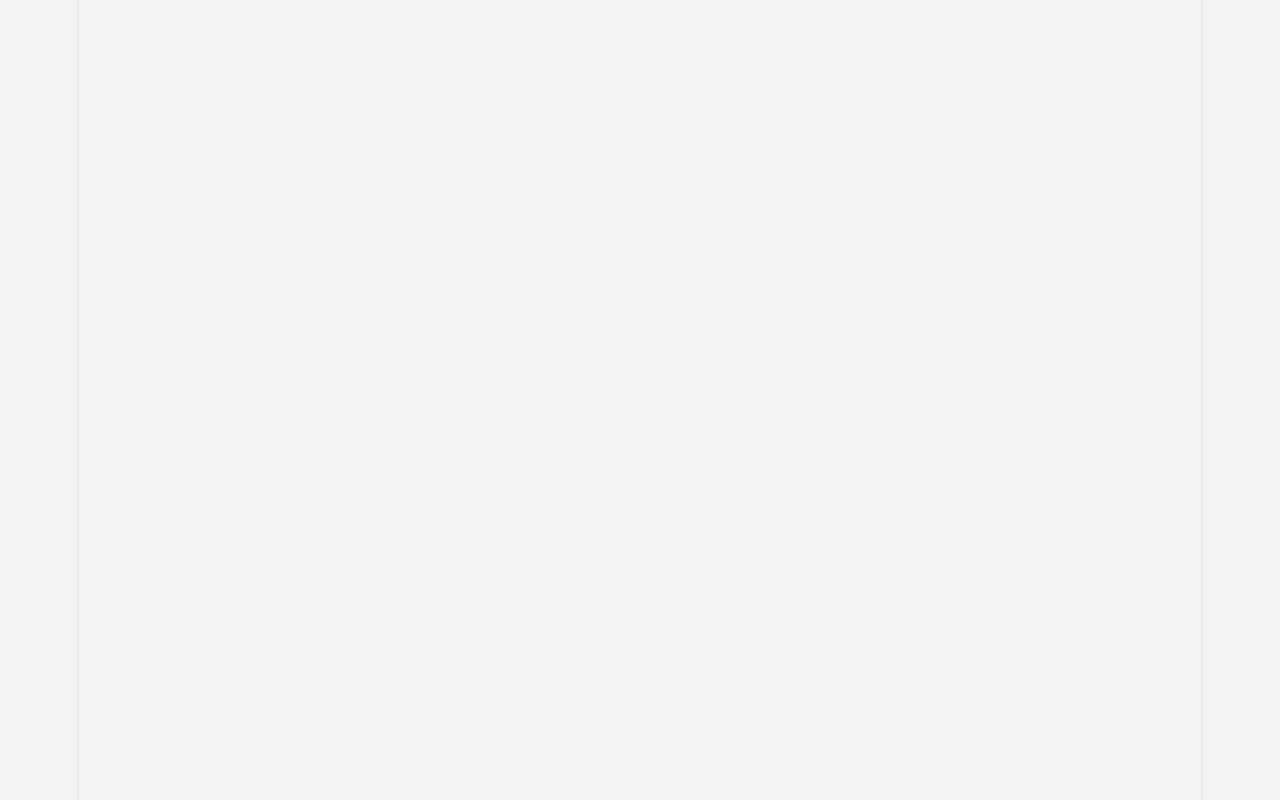
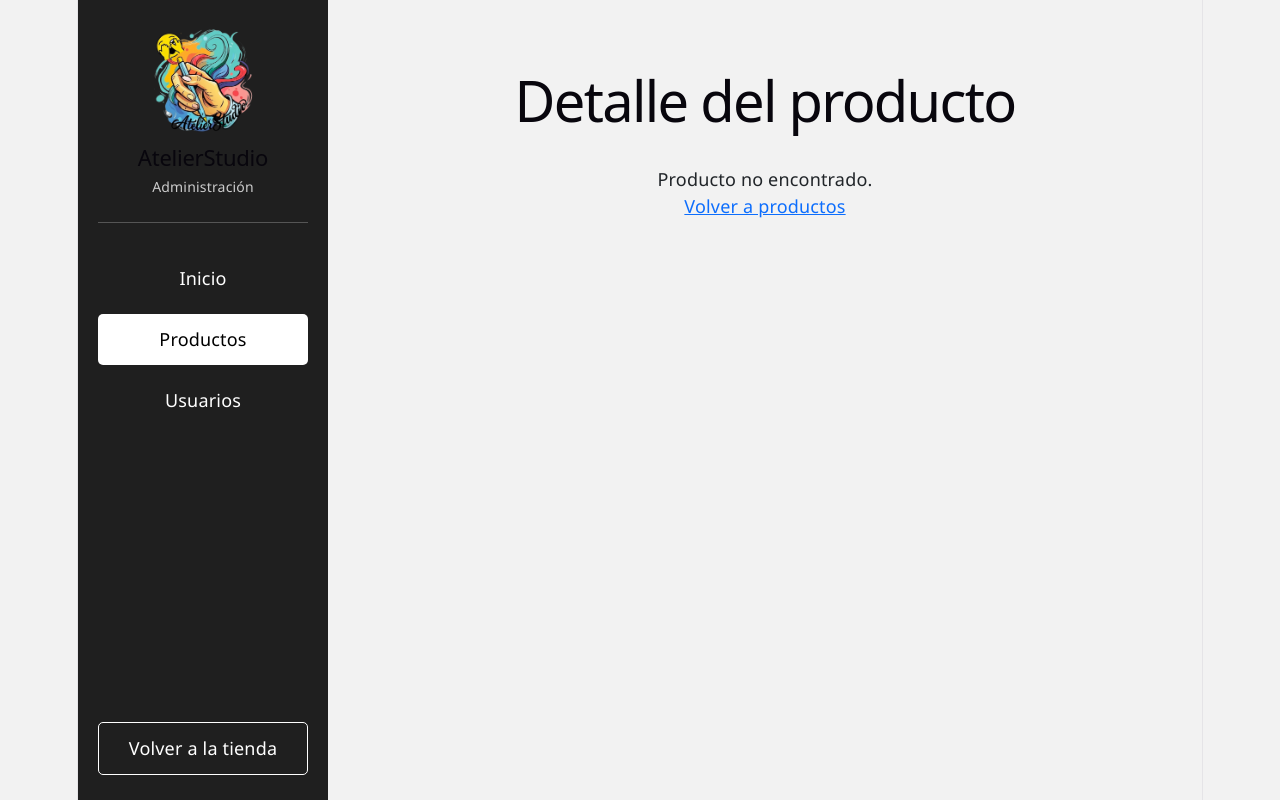
Before and after one commit to Gonza-2103/AtelierStudioReact, a React (Vite) app: page /admin/productos/detalle/1 in a window 1280 px wide. Before the commit this address had no page. Built offline with nearby package versions, Linux system fonts and the light colour scheme.

Commit message:
Desarrollo funcionalidades Productos

```diff
--- a/src/App.jsx
+++ b/src/App.jsx
@@ -11,6 +11,7 @@ import ProductosAdmin from './pages/admin/ProductosAdmin'
 import UsuariosAdmin from './pages/admin/UsuariosAdmin'
 import NuevoProducto from './pages/admin/NuevoProducto'
 import EditarProducto from './pages/admin/EditarProducto'
+import DetalleProducto from './pages/admin/DetalleProducto'
 
 function App() {
     return (
@@ -26,7 +27,7 @@ function App() {
             <Route path="/admin/usuarios" element={<UsuariosAdmin />} />
             <Route path="/admin/productos/nuevo" element={<NuevoProducto />} />
             <Route path="/admin/productos/editar/:id" element={<EditarProducto />} />
-
+            <Route path="/admin/productos/detalle/:id" element={<DetalleProducto />} />
         </Routes>
     )
 }
--- a/src/components/admin/AccionesProducto.jsx
+++ b/src/components/admin/AccionesProducto.jsx
@@ -1,9 +1,14 @@
 import { Link } from 'react-router-dom'
+
 
 function AccionesProducto({ id, alEliminar }) {
 
     return (
         <div className="acciones_producto">
+
+            <Link to={`/admin/productos/detalle/${id}`}>
+                Ver detalle
+            </Link>
 
             <Link to={`/admin/productos/editar/${id}`}>
                 Editar
--- a/src/components/admin/FormularioProducto.jsx
+++ b/src/components/admin/FormularioProducto.jsx
@@ -1,14 +1,16 @@
 import { useState } from 'react'
 
-function FormularioProducto({ alGuardar }) {
+function FormularioProducto({ alGuardar, productoInicial = null }) {
 
-    const [formulario, setFormulario] = useState({
+    const [formulario, setFormulario] = useState(() =>
+    productoInicial ?? {
         codigo: '',
         nombre: '',
         categoria: '',
         precio: '',
         stock: ''
-    })
+    }
+)
 
     function manejarCambio(e) {
 
--- /dev/null
+++ b/src/pages/admin/DetalleProducto.jsx
@@ -0,0 +1,44 @@
+import { useParams } from 'react-router-dom'
+import { Link } from 'react-router-dom'
+import EstructuraAdmin from '../../components/admin/EstructuraAdmin'
+
+function DetalleProducto() {
+
+    const { id } = useParams()
+
+    const productos = JSON.parse(
+        localStorage.getItem('productos') || '[]'
+    )
+
+    const producto = productos.find(
+        p => String(p.id) === id
+    )
+
+    return (
+        <EstructuraAdmin>
+            <section className="seccion_admin">
+
+                <h1>Detalle del producto</h1>
+
+                {producto ? (
+                    <div className="contenedor_formulario">
+                        <p><strong>Código:</strong> {producto.codigo}</p>
+                        <p><strong>Nombre:</strong> {producto.nombre}</p>
+                        <p><strong>Categoría:</strong> {producto.categoria}</p>
+                        <p><strong>Precio:</strong> ${producto.precio}</p>
+                        <p><strong>Stock:</strong> {producto.stock}</p>
+                    </div>
+                ) : (
+                    <p>Producto no encontrado.</p>
+                )}
+
+                <Link to="/admin/productos">
+                    Volver a productos
+                </Link>
+
+            </section>
+        </EstructuraAdmin>
+    )
+}
+
+export default DetalleProducto
--- a/src/pages/admin/EditarProducto.jsx
+++ b/src/pages/admin/EditarProducto.jsx
@@ -1,6 +1,52 @@
 import EstructuraAdmin from '../../components/admin/EstructuraAdmin'
+import { useParams, useNavigate } from 'react-router-dom'
+import FormularioProducto from '../../components/admin/FormularioProducto'
 
 function EditarProducto() {
+
+    const { id } = useParams()
+    const navigate = useNavigate()
+
+    const productos = JSON.parse(
+        localStorage.getItem('productos') || '[]'
+    )
+
+    const producto = productos.find(
+        p => String(p.id) === id
+    )
+
+    function guardarCambios(datosFormulario) {
+
+    const codigoRepetido = productos.some(
+        p =>
+            String(p.id) !== id &&
+            p.codigo.toUpperCase() ===
+            datosFormulario.codigo.trim().toUpperCase()
+    )
+
+    if (codigoRepetido) {
+        alert('Ya existe otro producto con ese código')
+        return
+    }
+
+    const productosActualizados = productos.map(p =>
+        String(p.id) === id
+            ? {
+                ...p,
+                ...datosFormulario,
+                precio: Number(datosFormulario.precio),
+                stock: Number(datosFormulario.stock)
+            }
+            : p
+    )
+
+    localStorage.setItem(
+        'productos',
+        JSON.stringify(productosActualizados)
+    )
+
+    navigate('/admin/productos')
+}
 
     return (
         <EstructuraAdmin>
@@ -14,7 +60,15 @@ function EditarProducto() {
                 </p>
 
                 <div className="contenedor_formulario">
-                    {/* Aquí reutilizaremos FormularioProducto */}
+                    {producto ? (
+                        <FormularioProducto
+                            key={id}
+                            productoInicial={producto}
+                            alGuardar={guardarCambios}
+                        />
+                    ) : (
+                        <p>Producto no encontrado.</p>
+                    )}
                 </div>
 
             </section>
--- a/src/pages/admin/NuevoProducto.jsx
+++ b/src/pages/admin/NuevoProducto.jsx
@@ -1,8 +1,44 @@
 import EstructuraAdmin from '../../components/admin/EstructuraAdmin'
 import FormularioProducto from '../../components/admin/FormularioProducto'
+import { useNavigate } from 'react-router-dom'
 
 function NuevoProducto() {
+    const navigate = useNavigate()
 
+    function guardarProducto(datosFormulario) {
+
+        const productosGuardados = localStorage.getItem('productos')
+
+        const productos = productosGuardados
+            ? JSON.parse(productosGuardados)
+            : []
+
+
+        const nuevoProducto = {
+            ...datosFormulario,
+            id: Date.now(),
+            precio: Number(datosFormulario.precio),
+            stock: Number(datosFormulario.stock)
+        }
+
+        const productosActualizados = [...productos, nuevoProducto]
+
+        const codigoRepetido = productos.some(
+            producto => producto.codigo === datosFormulario.codigo
+        )
+
+        if (codigoRepetido) {
+            alert('Ya existe un producto con ese código')
+            return
+}
+
+        localStorage.setItem(
+            'productos',
+            JSON.stringify(productosActualizados)
+        )
+
+        navigate('/admin/productos')
+    }
     return (
         <EstructuraAdmin>
 
@@ -16,7 +52,7 @@ function NuevoProducto() {
                 </p>
 
                 <div className="contenedor_formulario">
-                    <FormularioProducto alGuardar={() => {}} />
+                    <FormularioProducto alGuardar={guardarProducto} />
                 </div>
 
             </section>
--- a/src/pages/admin/UsuariosAdmin.jsx
+++ b/src/pages/admin/UsuariosAdmin.jsx
@@ -1,5 +1,6 @@
 import EstructuraAdmin from '../../components/admin/EstructuraAdmin'
 import TablaUsuarios from '../../components/admin/TablaUsuarios'
+import EncabezadoUsuarios from '../../components/admin/EncabezadoUsuarios'
 
 function UsuariosAdmin() {
 
```
